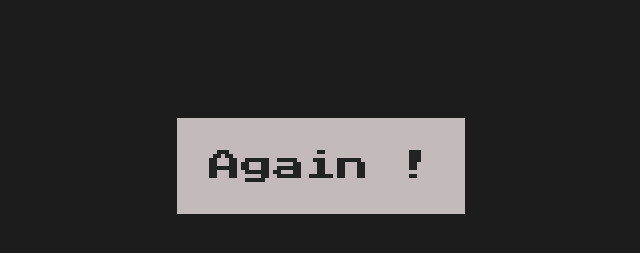
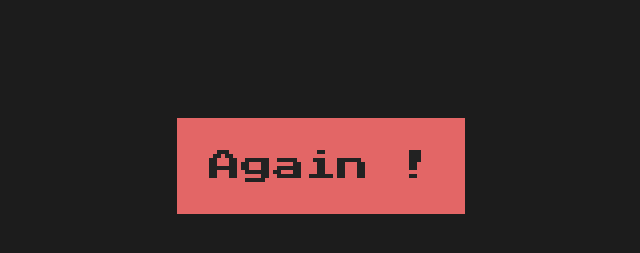
Before and after one commit to uday03meh/RockPaperScissors, a plain HTML site: page index.html in a window 1280 px wide. In both pictures the pointer is over the button "Again !". Shown: the part 375-628 px from the top of the page, without its empty margins (319-959 px from the left). Drawn offline with Linux system fonts and the light colour scheme.

Commit message:
Added light red in hover state

```diff
--- a/style.css
+++ b/style.css
@@ -56,7 +56,7 @@ html, body {
 }
 
 #endGameButton:hover{
-    background-color:#c3bbbb;
+    background-color:#e36666;
 }
 
 #endGameButton:active {
```
